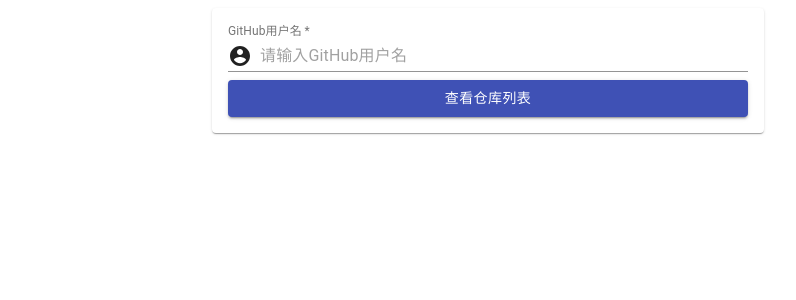
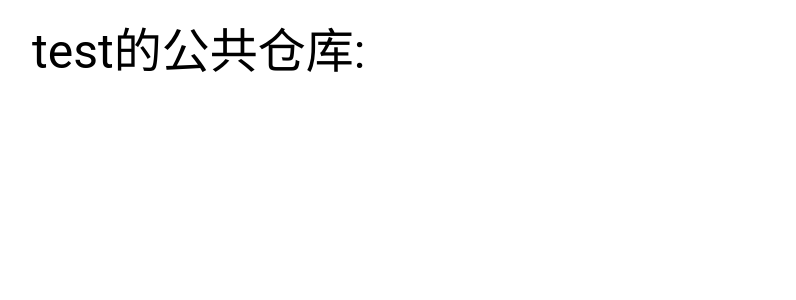
Before and after one commit to leiwang0418/lerna-react, a React (Create React App) app in the folder packages/test-sample/: page / in a window 1280 px wide. Shown: the top 300 px of the page, without its empty margins (152-948 px from the left). Built offline with nearby package versions, Linux system fonts and the light colour scheme.

Commit message:
列表form

```diff
--- a/packages/test-sample/src/locale/en-US.js
+++ b/packages/test-sample/src/locale/en-US.js
@@ -8,6 +8,7 @@
 	'userSelection.usernameLabel': 'GitHub Username',
 	'userSelection.usernamePlaceholder': 'Enter GitHub Username',
 	'userSelection.submitButtonText': 'View Repositories',
+	'repositories.header': '{username}\'s public repositories:',
 };
 
 export default en_US;
--- a/packages/test-sample/src/locale/zh-CN.js
+++ b/packages/test-sample/src/locale/zh-CN.js
@@ -2,6 +2,8 @@
 	'userSelection.usernameLabel': 'GitHub用户名',
 	'userSelection.usernamePlaceholder': '请输入GitHub用户名',
 	'userSelection.submitButtonText': '查看仓库列表',
+	'repositories.header': '{username}的公共仓库:',
+
 };
 
 export default zh_CN;
--- a/packages/test-sample/src/page/Home.tsx
+++ b/packages/test-sample/src/page/Home.tsx
@@ -18,7 +18,7 @@
 );
 
 Home.defaultProps = {
-	isEditingUsername: true
+	isEditingUsername: false
 };
 
 Home.propTypes = {
--- a/packages/test-sample/src/page/PublicRepositoriesList.tsx
+++ b/packages/test-sample/src/page/PublicRepositoriesList.tsx
@@ -1,3 +1,25 @@
-const PublicRepositoriesList = () => <div>PublicRepositoriesList</div>;
+import Container from '@material-ui/core/Container';
+import Typography from '@material-ui/core/Typography';
+import { makeStyles } from '@material-ui/core/styles';
+import {useIntl } from 'react-intl';
+
+const useStyles = makeStyles((theme) => ({
+	header: {
+		margin: theme.spacing(3, 0, 2, 0)
+	}
+}));
+
+const PublicRepositoriesList = () => {
+	const classes = useStyles();
+	const {formatMessage: f} = useIntl();
+	const username = "test";
+	return (
+		<Container maxWidth="md">
+			<Typography variant="h3" component="h1" className={classes.header} gutterBottom>
+			{f({id: 'repositories.header'}, {username})}
+			</Typography>
+		</Container>
+	);
+};
 
 export default PublicRepositoriesList;
```
